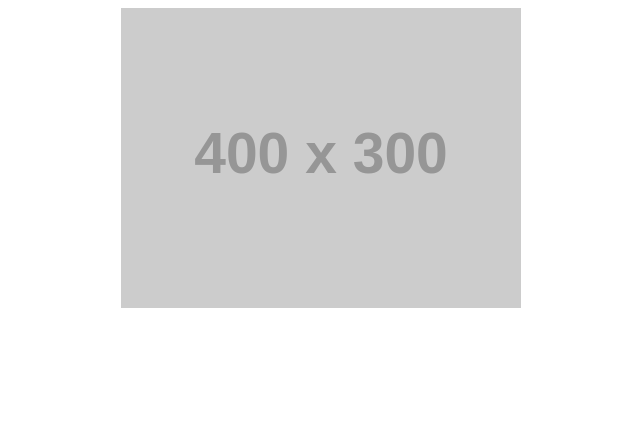
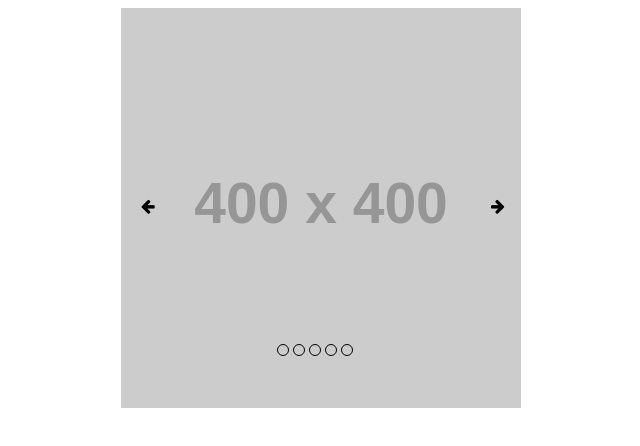
Before and after one commit to adamw28/10.2, a plain HTML site: page index.html in a window 1280 px wide. Shown: the whole page, without its empty margins (319-959 px from the left). Drawn offline with nearby package versions, Linux system fonts and the light colour scheme; placeholder pictures from the web are drawn by us.

Commit message:
Try correct project

```diff
--- a/css/style.scss
+++ b/css/style.scss
@@ -4,13 +4,51 @@
 	height:400px;
 	padding: 0;
 	overflow:hidden;
-	ul{
+	position: relative;
+	color:#000;
+	#inside{
 		margin: 0;
 		padding: 0;
 		width:2000px;
 		li{
-		list-style-type:none;
-		float:left;
+			list-style-type:none;
+			float:left;
 		}
 	}
+	#controls{
+		list-style-type: none;
+		height:20px;
+		position: absolute;
+		bottom:30px;
+		left:29%;
+		li{
+			width:10px;
+			height:10px;
+			border:1px #000 solid;
+			border-radius: 10px;
+			display:inline-block;
+			&:hover{
+				background:#000;
+				cursor:pointer;
+			}
+		}
+
+		.active{
+			background: #000;
+		}
+	}
+	#left{
+		position:absolute;
+		left:20px;
+		bottom:50%;
+		width:10px;
+		height:10px;
+	}
+	#right{
+		position:absolute;
+		right:20px;
+		bottom:50%;
+		width:10px;
+		height:10px;
+	}
 }
--- a/index.html
+++ b/index.html
@@ -4,26 +4,36 @@
 	<meta charset="utf-8">
 	<title>10.2 - Karuzela</title>
 	<script src="https://ajax.googleapis.com/ajax/libs/jquery/1.12.4/jquery.min.js"></script>
+	<link rel="stylesheet" href="https://maxcdn.bootstrapcdn.com/font-awesome/4.7.0/css/font-awesome.min.css">
 	<link rel="stylesheet" type="text/css" href="css/style.css">
 	</head>
   <body>
   	<div id="carousel">
-  		<ul>
-  			<li>
+  		<ul id="inside">
+  			<li id="1">
   				<img src="http://via.placeholder.com/400x400">
   			</li>
-  			<li>
+  			<li id="2">
   				<img src="http://via.placeholder.com/400x300">
   			</li>
-  			<li>
+  			<li id="3">
   				<img src="http://via.placeholder.com/400x200">
   			</li>
-  			<li>
+  			<li id="4">
   				<img src="http://via.placeholder.com/400x100">
   			</li>
-  			<li>
+  			<li id="5">
   				<img src="http://via.placeholder.com/400x500">
   			</li>
+  		</ul>
+		<span id="left"><i  class="fa fa-arrow-left"></i></span>
+		<span id="right"><i  class="fa fa-arrow-right"></i></span>
+  		<ul id="controls">
+  			<li class="active" id="1"></li>
+  			<li id="2"></li>
+  			<li id="3"></li>
+  			<li id="4"></li>
+  			<li id="5"></li>
   		</ul>
   	</div>
   	<script src="scripts/script.js"></script>
--- a/scripts/script.js
+++ b/scripts/script.js
@@ -1,8 +1,29 @@
 $(function(){
-	var carouselList = $("#carousel ul");
-	setInterval(changeSlide, 3000);
+	var carouselList = $("#carousel #inside");
+	var findLi = $("#controls li");
+	var activeItem = $('#controls').find("li.active");
+	var findId=findLi.click(function(e) {
+		changeSlide();return e.target.id;
+	});
+	setInterval(changeSlideLeft, 5000);
+	function changeSlideLeft(){
+		carouselList.animate({'marginLeft':-400}, 500, moveFirstSlide);
+		active();
+	}
+	function changeSlideRight(){
+		carouselList.animate({'marginRight':-400}, 500, moveLastSlide);
+		active();
+	}
 	function changeSlide(){
-		carouselList.animate({'marginLeft':-400}, 500, moveFirstSlide);
+		var marginx=-400*findId;
+		carouselList.animate({'marginLeft':marginx}, 500, moveSlide);
+		active();
+	}
+	function active(){
+		var findItem = $('#controls').find('li');
+		$(this).toggleClass();
+		activeItem.toggleClass();
+		activeItem=$(this);
 	}
 	function moveFirstSlide() {
 		var firstItem = carouselList.find("li:first");
@@ -10,4 +31,22 @@ $(function(){
 		lastItem.after(firstItem);
 		carouselList.css({marginLeft:0});
 	}
+	function moveLastSlide() {
+		var firstItem = carouselList.find("li:first");
+		var lastItem = carouselList.find("li:last");
+		firstItem.before(lastItem);
+		carouselList.css({marginRight:0});
+	}
+	function moveSlide(){
+		var findItem = carouselList.find(this);
+		var firstItem = carouselList.find("li:first");
+	}
+	$('#left').on('click',function(event){
+		changeSlideRight();
+		console.log('right');
 	});
+	$('#right').on('click',function(event){
+		changeSlideLeft();
+		console.log('left');
+	});
+});
```
Also changed, not shown: css/style.css, 2 other files. Lines whose indentation alone changed are shown as unchanged.
